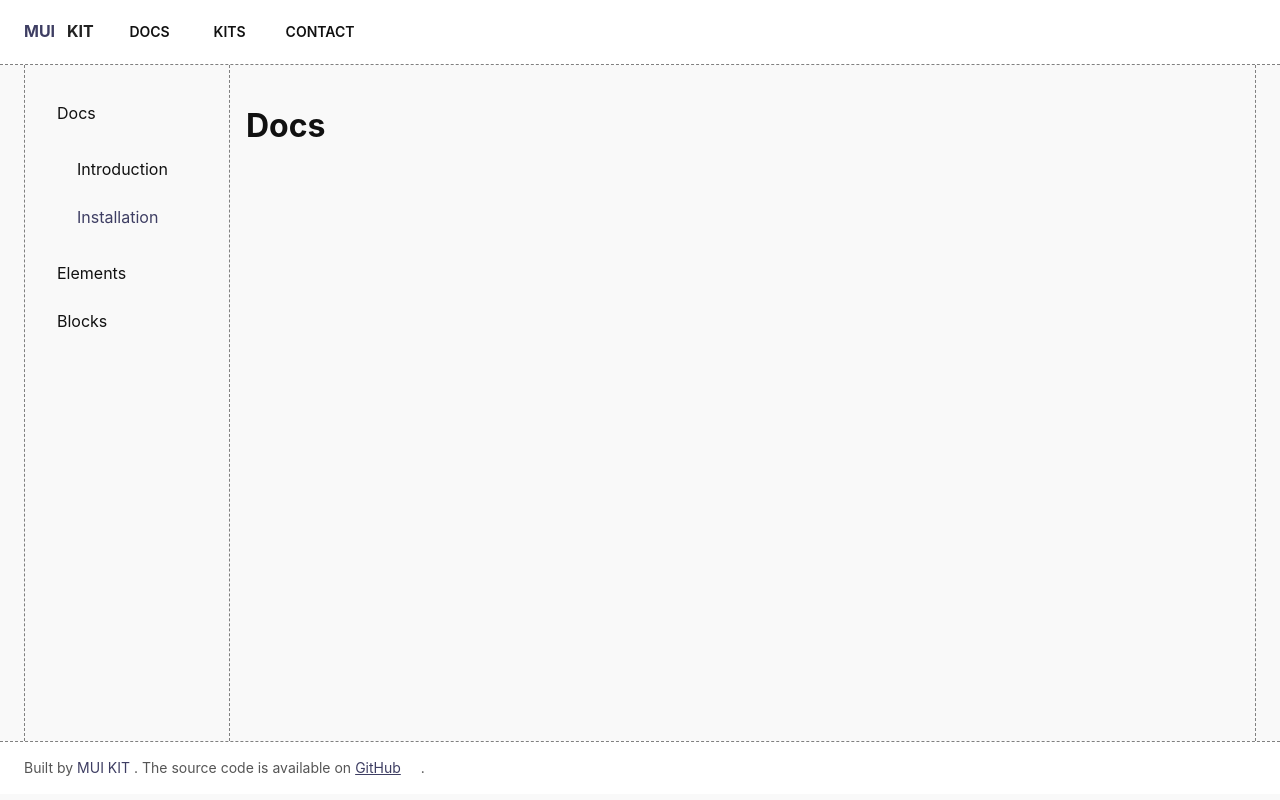
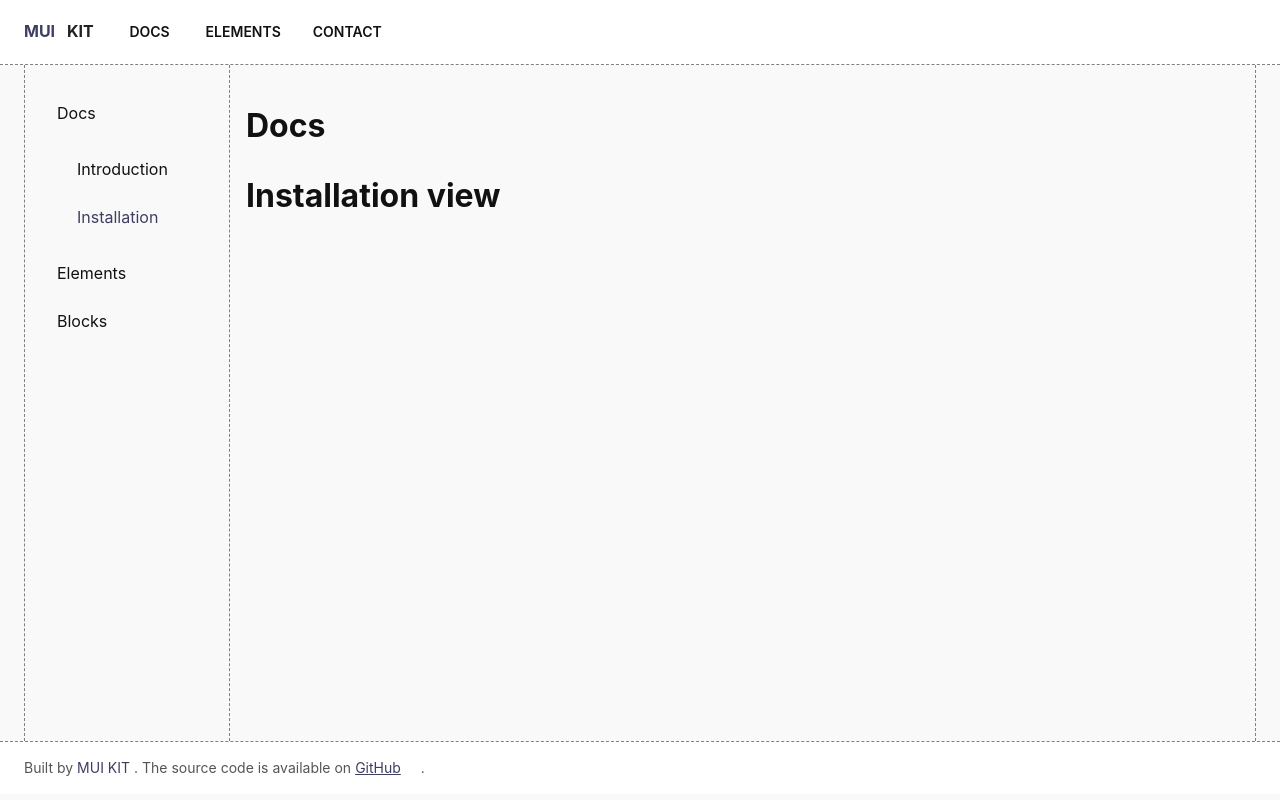
Before and after one commit to fazlyalahi01/mui-kit, a Next.js app: page /docs/installation in a window 1280 px wide. Built offline with nearby package versions, Linux system fonts and the light colour scheme; some icons are missing.

Commit message:
feat(nav): nav urls modified in sidebar and header.

```diff
--- /dev/null
+++ b/src/app/(public)/(content)/docs/[slug]/page.tsx
@@ -0,0 +1,21 @@
+import { InstallationView } from "../components/installation-view";
+import { IntroView } from "../components/introduction-view";
+
+export default function Page({ params }: { params: { slug: string } }) {
+  const getDocView = () => {
+    switch (params.slug) {
+      case "intro":
+        return <IntroView />;
+      case "installation":
+        return <InstallationView />;
+      default:
+        return <IntroView />;
+    }
+  };
+  return (
+    <div>
+      <h1>Docs</h1>
+      {getDocView()}
+    </div>
+  );
+}
--- /dev/null
+++ b/src/app/(public)/(content)/docs/components/installation-view.tsx
@@ -0,0 +1,7 @@
+export const InstallationView = () => {
+  return (
+    <div>
+      <h1>Installation view</h1>
+    </div>
+  );
+};
--- /dev/null
+++ b/src/app/(public)/(content)/docs/components/introduction-view.tsx
@@ -0,0 +1,8 @@
+export const IntroView = () => {
+  return (
+    <div>
+      <h1>Introduction view</h1>
+      hello
+    </div>
+  );
+};
--- a/src/app/(public)/(content)/docs/installation/page.tsx
+++ /dev/null
@@ -1,7 +0,0 @@
-export default function Page() {
-    return (
-        <div>
-            <h1>Docs</h1>
-        </div>
-    );
-}
--- a/src/components/header.tsx
+++ b/src/components/header.tsx
@@ -16,17 +16,14 @@ import { useRouter } from "next/navigation";
 import { useState } from "react";
 import { Logo } from "./core/logo";
 import { Iconify } from "./iconify";
+import { navItems } from "@/router/paths";
 
 // Navigation items
-const pages = ["Docs", "Kits", "Contact"];
 
 export const Header = () => {
   const router = useRouter();
-  // Mobile drawer state
   const [mobileOpen, setMobileOpen] = useState(false);
   const { mode, toggleColorMode } = useColorMode();
-  console.log(mode, " mode");
-  console.log(toggleColorMode, " toggleColorMode");
 
   const handleOpenNavMenu = () => {
     setMobileOpen(true);
@@ -37,8 +34,7 @@ export const Header = () => {
   };
 
   const handleNavigate = (page: string) => () => {
-    console.log(page, " page");
-    router.push(`/${page.toLowerCase()}`);
+    router.push(page);
   };
 
   return (
@@ -83,13 +79,13 @@ export const Header = () => {
 
           {/* Desktop navigation */}
           <Box sx={{ flexGrow: 1, display: { xs: "none", md: "flex" } }}>
-            {pages.map((page) => (
+            {navItems.map((page) => (
               <Button
-                key={page}
-                onClick={handleNavigate(page)}
+                key={page?.path}
+                onClick={handleNavigate(page?.path)}
                 sx={{ mx: 1, color: "text.primary" }}
               >
-                {page}
+                {page?.label}
               </Button>
             ))}
           </Box>
--- a/src/router/paths.ts
+++ b/src/router/paths.ts
@@ -1,7 +1,7 @@
 import { TContentSidebarMode } from "@/types/content.types";
 
 export const docs = [
-  { label: "Introduction", path: "/docs/introduction" },
+  { label: "Introduction", path: "/docs/intro" },
   { label: "Installation", path: "/docs/installation" },
 ];
 
@@ -18,3 +18,9 @@ export const contentSidebarPathGroups: {
   { key: "BLOCKS", label: "Blocks", path: "/blocks", items: [] },
   // { key: "KITS", label: "Kits", items: [], path: "/kits" },
 ];
+
+export const navItems = [
+  { label: "Docs", path: "/docs/intro" },
+  { label: "Elements", path: "/elements" },
+  { label: "Contact", path: "/contact" },
+]
```
Also changed, not shown: src/app/(public)/(content)/docs/components/demo-view.tsx (added, +8 -0 lines).
